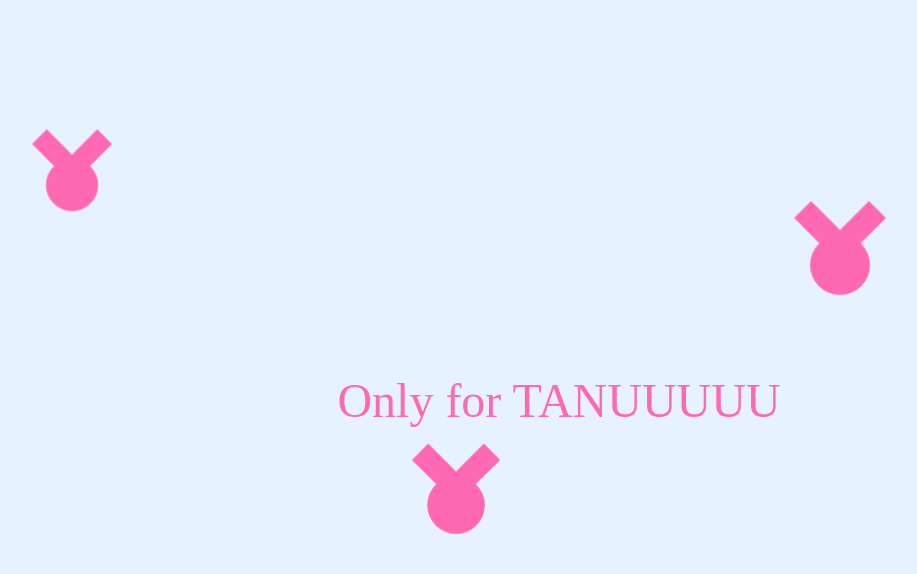
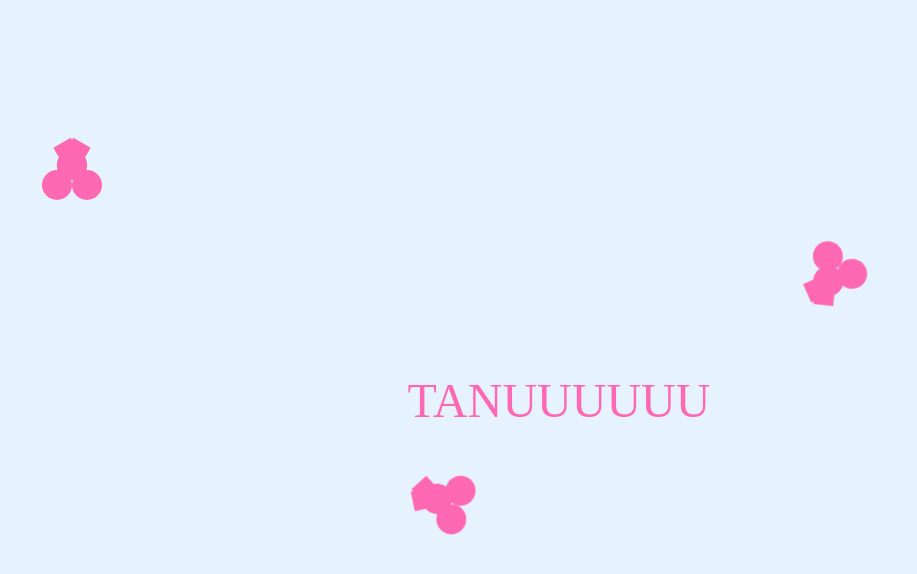
Before and after one commit to eshanw48/flowers, a plain HTML site: page index.html in a window 1280 px wide. Shown: the whole page, without its empty margins (81-998 px from the left). Drawn offline with Linux system fonts and the light colour scheme.

Commit message:
Update index.html

```diff
--- a/index.html
+++ b/index.html
@@ -18,38 +18,50 @@
             position: absolute;
             width: 50px;
             height: 50px;
-            background: #ff69b4;
-            border-radius: 50%;
-            animation: grow 3s ease-in-out infinite alternate;
+            animation: spin 5s linear infinite;
         }
 
         .flower::before, .flower::after {
             content: '';
             position: absolute;
             width: 20px;
-            height: 60px;
+            height: 40px;
             background: #ff69b4;
             border-radius: 0 0 50% 50%;
-            top: -30px;
+            left: 15px;
         }
 
         .flower::before {
-            left: 5px;
-            transform: rotate(-45deg);
+            top: -20px;
+            transform: rotate(-30deg);
         }
 
         .flower::after {
-            right: 5px;
-            transform: rotate(45deg);
+            top: -20px;
+            transform: rotate(30deg);
         }
+
+        .flower .petal {
+            position: absolute;
+            width: 30px;
+            height: 30px;
+            background: #ff69b4;
+            border-radius: 50%;
+            top: 10px;
+        }
+
+        .flower .petal:nth-child(1) { left: -5px; }
+        .flower .petal:nth-child(2) { right: -5px; }
+        .flower .petal:nth-child(3) { left: 10px; top: -10px; }
+        .flower .petal:nth-child(4) { right: 10px; top: -10px; }
 
         .flower:nth-child(1) { left: 10%; top: 20%; animation-delay: 0s; }
         .flower:nth-child(2) { left: 40%; top: 60%; animation-delay: 1s; }
         .flower:nth-child(3) { left: 70%; top: 30%; animation-delay: 2s; }
 
-        @keyframes grow {
-            from { transform: scale(1); }
-            to { transform: scale(1.2); }
+        @keyframes spin {
+            from { transform: rotate(0deg); }
+            to { transform: rotate(360deg); }
         }
 
         .pink-text {
@@ -61,9 +73,24 @@
     </style>
 </head>
 <body>
-    <div class="flower"></div>
-    <div class="flower"></div>
-    <div class="flower"></div>
-    <div class="pink-text">Only for TANUUUUU</div>
+    <div class="flower">
+        <div class="petal"></div>
+        <div class="petal"></div>
+        <div class="petal"></div>
+        <div class="petal"></div>
+    </div>
+    <div class="flower">
+        <div class="petal"></div>
+        <div class="petal"></div>
+        <div class="petal"></div>
+        <div class="petal"></div>
+    </div>
+    <div class="flower">
+        <div class="petal"></div>
+        <div class="petal"></div>
+        <div class="petal"></div>
+        <div class="petal"></div>
+    </div>
+    <div class="pink-text">TANUUUUUU</div>
 </body>
 </html>
```
